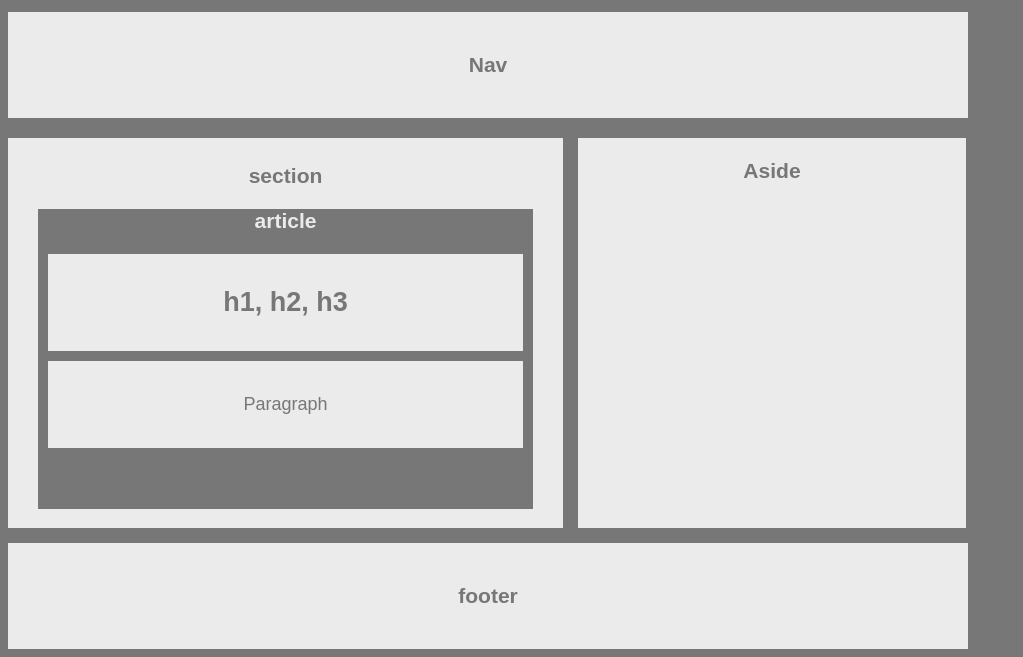
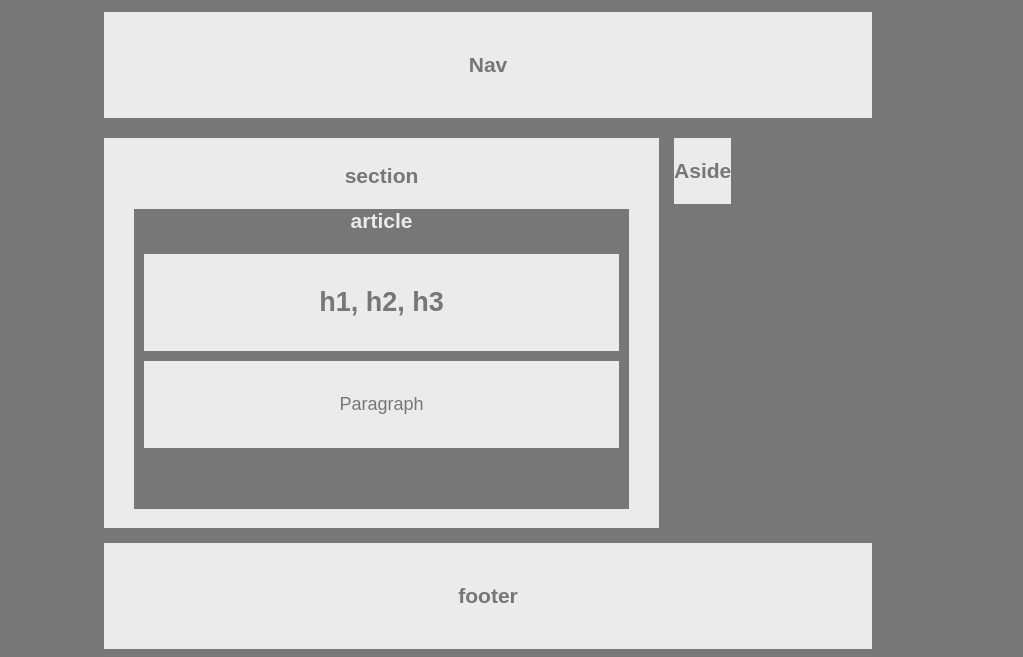
Before and after one commit to eplaza18/HW-Wireframe, a plain HTML site: page index.html in a window 1280 px wide. Shown: the part 148-805 px from the top of the page, without its empty margins (0-1023 px from the left). Drawn offline with Linux system fonts and the light colour scheme.

Commit message:
fixed spacing and some alignment issues.

```diff
--- a/styles/style.css
+++ b/styles/style.css
@@ -7,7 +7,10 @@ body {
 
 }
 .container {
-    align: center;
+    width: 960px;
+    margin-right: 10%;
+    margin-left: 10%;
+    width: 80%;
 }
 .header {
     background: #ebebeb;
@@ -37,10 +40,11 @@ body {
 .aside{
     background: #ebebeb;
     text-align: center;
-    height: 390px;
-    width: 388px;
     margin: 15px 0px 0px 15px;
     float: left;
+
+
+
 }
 .footer {
     background: #ebebeb;
@@ -69,3 +73,4 @@ p {
     content: "";
     clear: both;
     display: table;
+  }
```
Also changed, not shown: index.html (+0 -2 lines).
